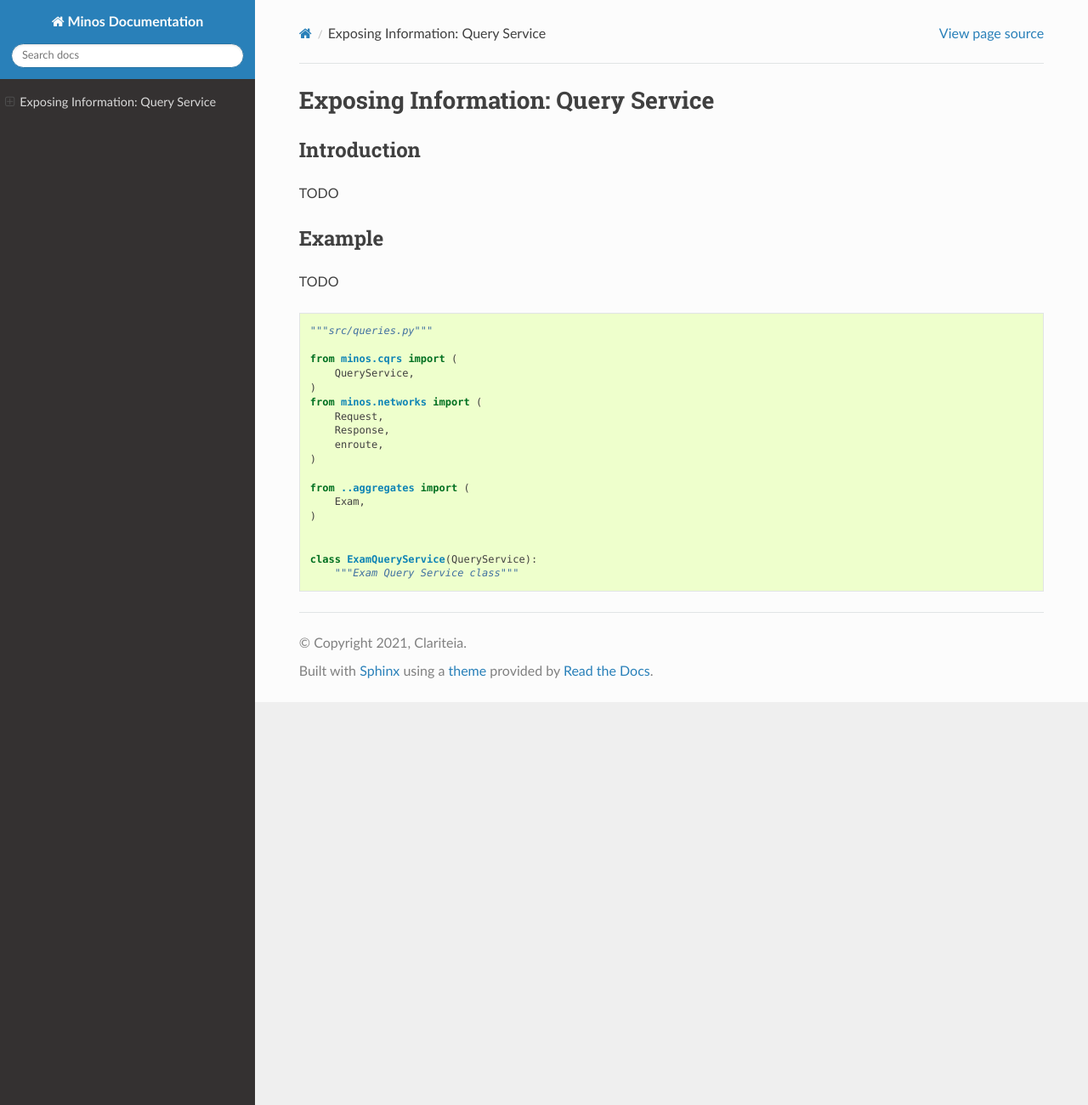
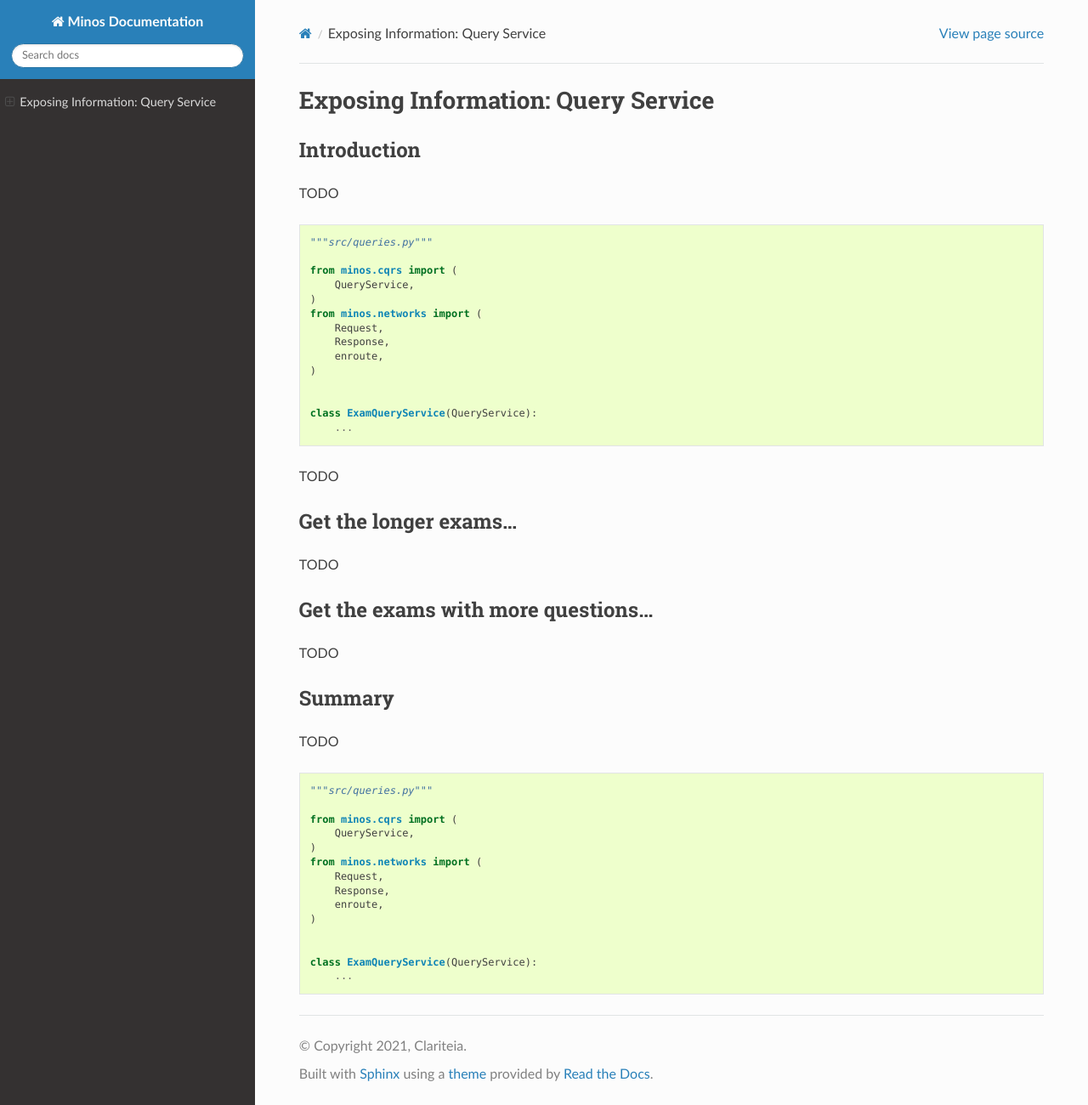
Before and after one commit to Clariteia/minos-documentation, a Sphinx documentation site: the page built from docs/quickstart/query.md, in a window 1280 px wide and 1300 px high. Shown: the whole window at 85% size. Built offline with Sphinx 7.4.7 and the Read the Docs theme 2.0.0, drawn with Linux system fonts in a browser that asks for light colours.

Commit message:
* Fix minor bugs.

````diff
--- a/docs/quickstart/query.md
+++ b/docs/quickstart/query.md
@@ -1,10 +1,6 @@
 # Exposing Information: Query Service
 
 ## Introduction
-
-TODO
-
-## Example
 
 TODO
 
@@ -20,11 +16,38 @@ from minos.networks import (
     enroute,
 )
 
-from ..aggregates import (
-    Exam,
+
+class ExamQueryService(QueryService):
+    ...
+```
+
+TODO
+
+## Get the longer exams...
+
+TODO
+
+## Get the exams with more questions...
+
+TODO
+
+## Summary
+
+TODO
+
+```python
+"""src/queries.py"""
+
+from minos.cqrs import (
+    QueryService,
+)
+from minos.networks import (
+    Request,
+    Response,
+    enroute,
 )
 
 
 class ExamQueryService(QueryService):
-    """Exam Query Service class"""
+    ...
 ```
````
Also changed, not shown: docs/quickstart/aggregate.md (+7 -0 lines), docs/quickstart/command.md (+2 -2 lines).
